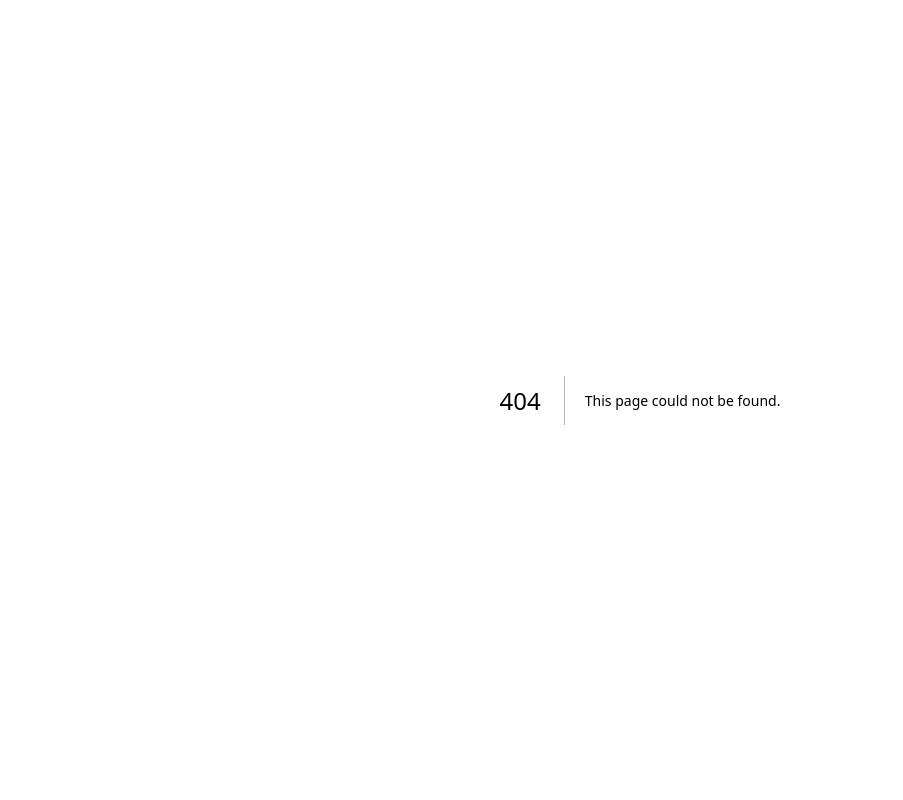
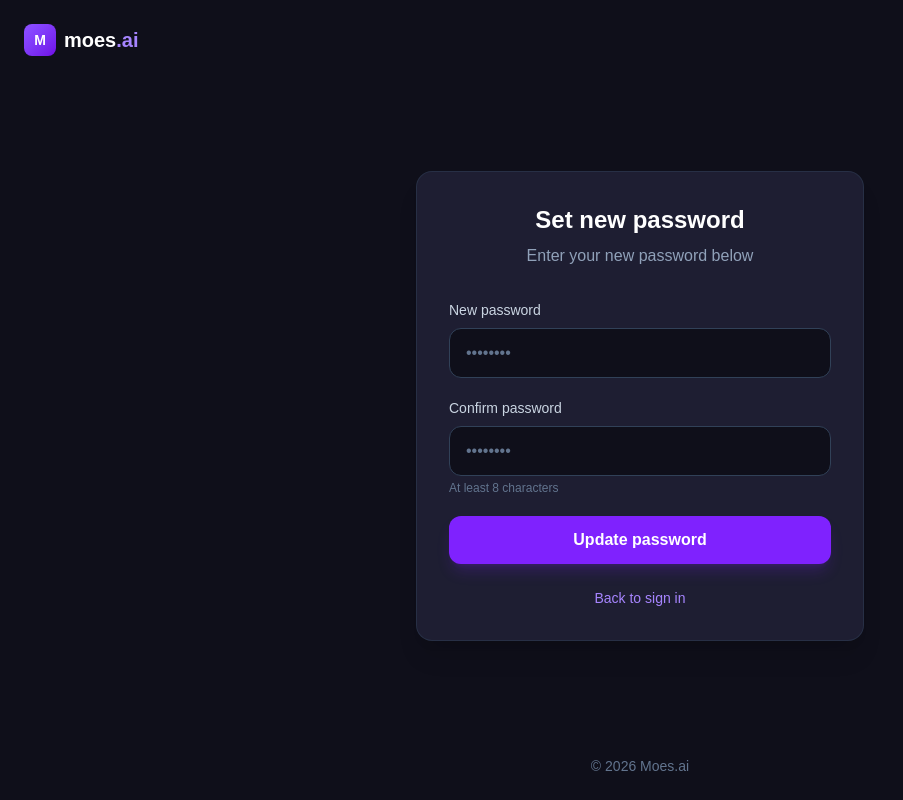
Before and after one commit to gregmousseau/moes-ai-app, a Next.js app: page /auth/reset-password in a window 1280 px wide. Before the commit this address had no page. Shown: the whole page, without its empty margins (0-903 px from the left). Built offline with nearby package versions, Linux system fonts and the light colour scheme.

Commit message:
feat: add auth middleware and reset password page
- Middleware protects /dashboard, /agents, etc.
- Redirects to sign-in if not authenticated
- Redirects to dashboard if already signed in
- Reset password page with confirmation

```diff
--- /dev/null
+++ b/src/app/auth/reset-password/page.tsx
@@ -0,0 +1,135 @@
+'use client';
+
+import React, { useState } from 'react';
+import Link from 'next/link';
+import { useRouter } from 'next/navigation';
+import { createClient } from '@/utils/supabase/client';
+
+export default function ResetPasswordPage() {
+  const router = useRouter();
+  const [password, setPassword] = useState('');
+  const [confirmPassword, setConfirmPassword] = useState('');
+  const [loading, setLoading] = useState(false);
+  const [error, setError] = useState('');
+  const [success, setSuccess] = useState(false);
+
+  const handleSubmit = async (e: React.FormEvent) => {
+    e.preventDefault();
+    setLoading(true);
+    setError('');
+
+    if (password !== confirmPassword) {
+      setError('Passwords do not match');
+      setLoading(false);
+      return;
+    }
+
+    if (password.length < 8) {
+      setError('Password must be at least 8 characters');
+      setLoading(false);
+      return;
+    }
+
+    const supabase = createClient();
+
+    const { error: updateError } = await supabase.auth.updateUser({
+      password: password,
+    });
+
+    if (updateError) {
+      setError(updateError.message);
+      setLoading(false);
+      return;
+    }
+
+    setSuccess(true);
+    setTimeout(() => {
+      router.push('/dashboard');
+    }, 2000);
+  };
+
+  if (success) {
+    return (
+      <div className="w-full max-w-md">
+        <div className="bg-[#1e1e32] border border-slate-700/50 rounded-2xl p-8 shadow-xl text-center">
+          <div className="w-16 h-16 mx-auto mb-6 rounded-full bg-green-500/10 flex items-center justify-center">
+            <svg className="w-8 h-8 text-green-400" fill="none" stroke="currentColor" viewBox="0 0 24 24">
+              <path strokeLinecap="round" strokeLinejoin="round" strokeWidth={2} d="M5 13l4 4L19 7" />
+            </svg>
+          </div>
+          <h1 className="text-2xl font-bold mb-2">Password updated!</h1>
+          <p className="text-slate-400 mb-6">
+            Your password has been reset successfully.<br />
+            Redirecting to dashboard...
+          </p>
+        </div>
+      </div>
+    );
+  }
+
+  return (
+    <div className="w-full max-w-md">
+      <div className="bg-[#1e1e32] border border-slate-700/50 rounded-2xl p-8 shadow-xl">
+        <div className="text-center mb-8">
+          <h1 className="text-2xl font-bold mb-2">Set new password</h1>
+          <p className="text-slate-400">Enter your new password below</p>
+        </div>
+
+        {error && (
+          <div className="mb-6 p-3 bg-red-500/10 border border-red-500/20 rounded-lg text-red-400 text-sm">
+            {error}
+          </div>
+        )}
+
+        <form onSubmit={handleSubmit} className="space-y-5">
+          <div>
+            <label htmlFor="password" className="block text-sm font-medium text-slate-300 mb-2">
+              New password
+            </label>
+            <input
+              type="password"
+              id="password"
+              value={password}
+              onChange={(e) => setPassword(e.target.value)}
+              required
+              minLength={8}
+              className="w-full px-4 py-3 bg-[#0f0f1a] border border-slate-700 rounded-xl text-white placeholder-slate-500 focus:outline-none focus:border-violet-500 focus:ring-1 focus:ring-violet-500 transition-colors"
+              placeholder="••••••••"
+            />
+          </div>
+
+          <div>
+            <label htmlFor="confirmPassword" className="block text-sm font-medium text-slate-300 mb-2">
+              Confirm password
+            </label>
+            <input
+              type="password"
+              id="confirmPassword"
+              value={confirmPassword}
+              onChange={(e) => setConfirmPassword(e.target.value)}
+              required
+              minLength={8}
+              className="w-full px-4 py-3 bg-[#0f0f1a] border border-slate-700 rounded-xl text-white placeholder-slate-500 focus:outline-none focus:border-violet-500 focus:ring-1 focus:ring-violet-500 transition-colors"
+              placeholder="••••••••"
+            />
+            <p className="mt-1 text-xs text-slate-500">At least 8 characters</p>
+          </div>
+
+          <button
+            type="submit"
+            disabled={loading}
+            className="w-full py-3 px-4 bg-violet-600 hover:bg-violet-500 disabled:opacity-50 disabled:cursor-not-allowed text-white font-semibold rounded-xl transition-colors shadow-lg shadow-violet-600/20"
+          >
+            {loading ? 'Updating...' : 'Update password'}
+          </button>
+        </form>
+
+        <div className="mt-6 text-center text-sm text-slate-400">
+          <Link href="/auth/sign-in" className="text-violet-400 hover:text-violet-300 font-medium transition-colors">
+            Back to sign in
+          </Link>
+        </div>
+      </div>
+    </div>
+  );
+}
--- /dev/null
+++ b/src/middleware.ts
@@ -0,0 +1,88 @@
+import { createServerClient, type CookieOptions } from '@supabase/ssr';
+import { NextResponse, type NextRequest } from 'next/server';
+
+export async function middleware(request: NextRequest) {
+  let response = NextResponse.next({
+    request: {
+      headers: request.headers,
+    },
+  });
+
+  const supabase = createServerClient(
+    process.env.NEXT_PUBLIC_SUPABASE_URL!,
+    process.env.NEXT_PUBLIC_SUPABASE_ANON_KEY!,
+    {
+      cookies: {
+        get(name: string) {
+          return request.cookies.get(name)?.value;
+        },
+        set(name: string, value: string, options: CookieOptions) {
+          request.cookies.set({
+            name,
+            value,
+            ...options,
+          });
+          response = NextResponse.next({
+            request: {
+              headers: request.headers,
+            },
+          });
+          response.cookies.set({
+            name,
+            value,
+            ...options,
+          });
+        },
+        remove(name: string, options: CookieOptions) {
+          request.cookies.set({
+            name,
+            value: '',
+            ...options,
+          });
+          response = NextResponse.next({
+            request: {
+              headers: request.headers,
+            },
+          });
+          response.cookies.set({
+            name,
+            value: '',
+            ...options,
+          });
+        },
+      },
+    }
+  );
+
+  const { data: { user } } = await supabase.auth.getUser();
+
+  // Protected routes - redirect to sign-in if not authenticated
+  const protectedRoutes = ['/dashboard', '/agents', '/knowledge', '/analytics', '/settings'];
+  const isProtectedRoute = protectedRoutes.some(route =>
+    request.nextUrl.pathname.startsWith(route)
+  );
+
+  if (isProtectedRoute && !user) {
+    const redirectUrl = new URL('/auth/sign-in', request.url);
+    redirectUrl.searchParams.set('next', request.nextUrl.pathname);
+    return NextResponse.redirect(redirectUrl);
+  }
+
+  // Auth routes - redirect to dashboard if already authenticated
+  const authRoutes = ['/auth/sign-in', '/auth/sign-up'];
+  const isAuthRoute = authRoutes.some(route =>
+    request.nextUrl.pathname === route
+  );
+
+  if (isAuthRoute && user) {
+    return NextResponse.redirect(new URL('/dashboard', request.url));
+  }
+
+  return response;
+}
+
+export const config = {
+  matcher: [
+    '/((?!_next/static|_next/image|favicon.ico|.*\\.(?:svg|png|jpg|jpeg|gif|webp)$).*)',
+  ],
+};
```
